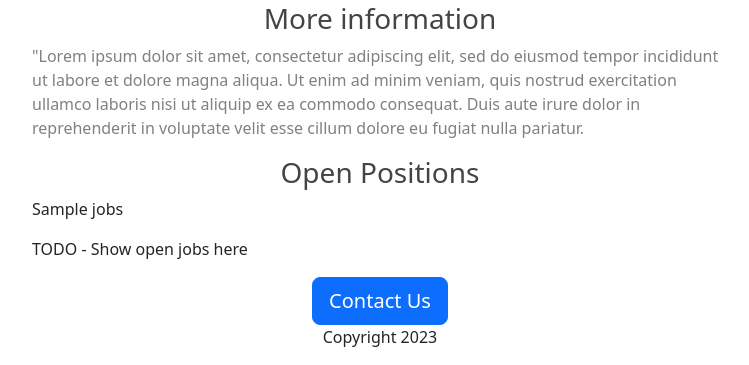
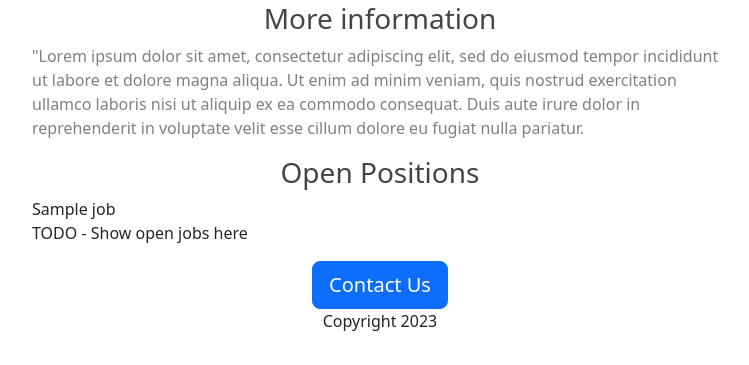
Before and after one commit to BrianNW/career-center-replit, a Flask app: template templates/home.html in a window 1280 px wide. Shown: the part 744-1109 px from the top of the page, without its empty margins (260-1009 px from the left). After the commit the page ends 1075 px from the top, so only its background shows below. Run offline with Flask 2, Linux system fonts and the light colour scheme; the template is opened without the code that fills it: most values are stand-ins (such as "Sample title", 1, 10 or a date in 2020).

Commit message:
Setup for loop inside template format

```diff
--- a/templates/home.html
+++ b/templates/home.html
@@ -63,9 +63,11 @@
     <p class="bodytext">"Lorem ipsum dolor sit amet, consectetur adipiscing elit, sed do eiusmod tempor incididunt ut labore et dolore magna aliqua. Ut enim ad minim veniam, quis nostrud exercitation ullamco laboris nisi ut aliquip ex ea commodo consequat. Duis aute irure dolor in reprehenderit in voluptate velit esse cillum dolore eu fugiat nulla pariatur.</p>
 
     <h3>Open Positions</h3>
-      <p>
-        {{jobs}}
-      </p>
+      <div>
+        {% for job in jobs %}
+          <div> {{job['title']}}
+        {% endfor %}
+      </div>
     <p>TODO - Show open jobs here </p>
     <div class="text-center"><button class="btn btn-primary btn-lg">Contact Us</button>
     <p>Copyright 2023</p>
```
